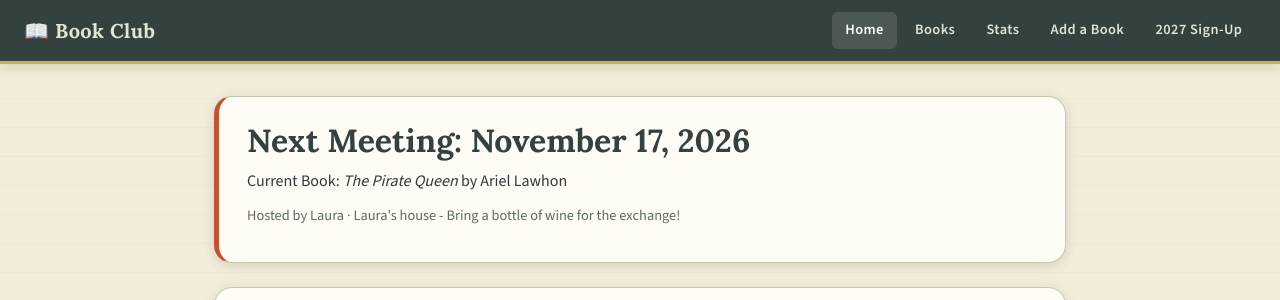
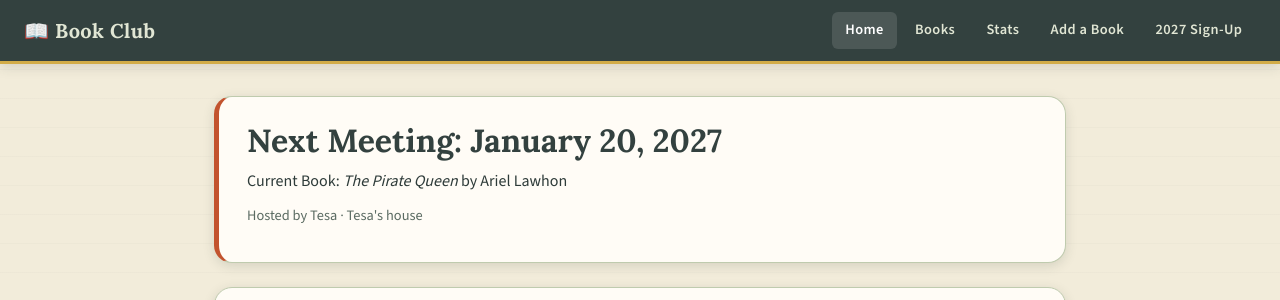
Before and after one commit to kellybearclawz/bookclub, a plain HTML site: page index.html in a window 1280 px wide. Shown: the top 300 px of the page. Drawn offline with nearby package versions, Linux system fonts and the light colour scheme; no server answers.

Commit message:
Update next meeting details in index.html

```diff
--- a/index.html
+++ b/index.html
@@ -50,9 +50,9 @@
   <script>
     // ─── ONLY EDIT THIS SECTION EACH MONTH ──────────────────
     var NEXT_MEETING = {
-      date:     'November 17, 2026',
-      host:     'Laura',
-      location: "Laura's house - Bring a bottle of wine for the exchange!"
+      date:     'January 20, 2027',
+      host:     'Tesa',
+      location: "Tesa's house"
     };
     // ─────────────────────────────────────────────────────────
 
```
